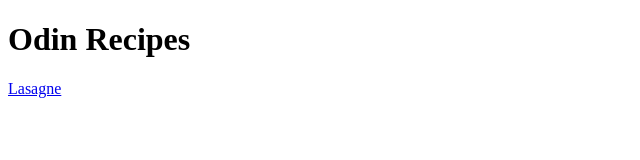
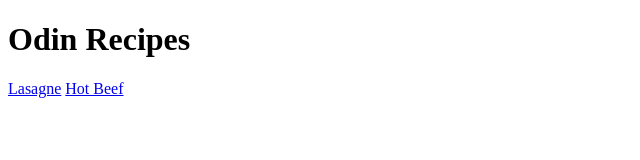
Before and after one commit to SonicNJW/odin-recipes, a plain HTML site: page index.html in a window 1280 px wide. Shown: the full height of the page, 0-640 px from the left. Drawn offline with Linux system fonts and the light colour scheme.

```diff
--- a/index.html
+++ b/index.html
@@ -9,6 +9,7 @@
         <h1>Odin Recipes</h1>
 
         <a href="./recipes/lasagne.html">Lasagne</a>
+        <a href="./recipes/hot-beef.html">Hot Beef</a>
 
 
     </body>
```
